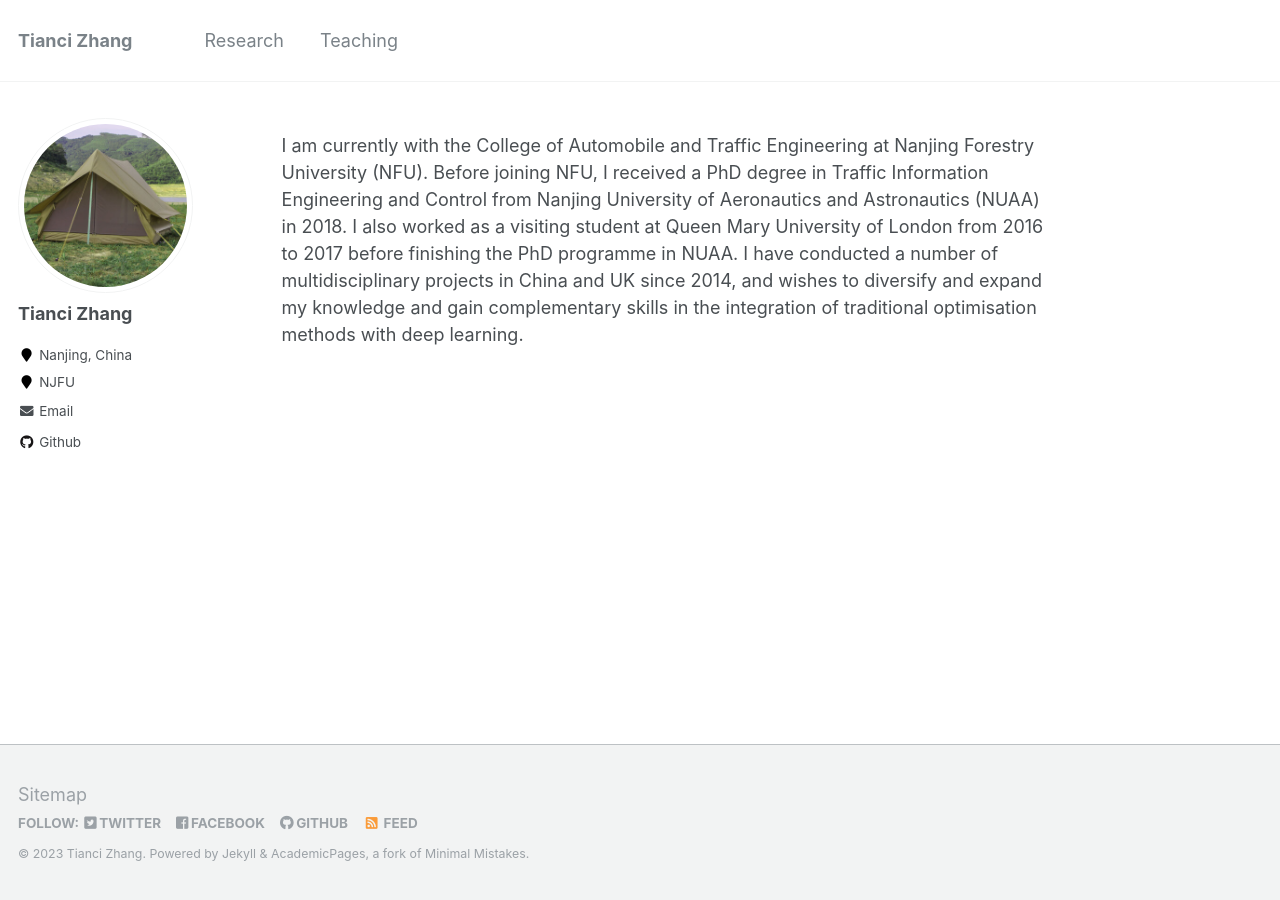
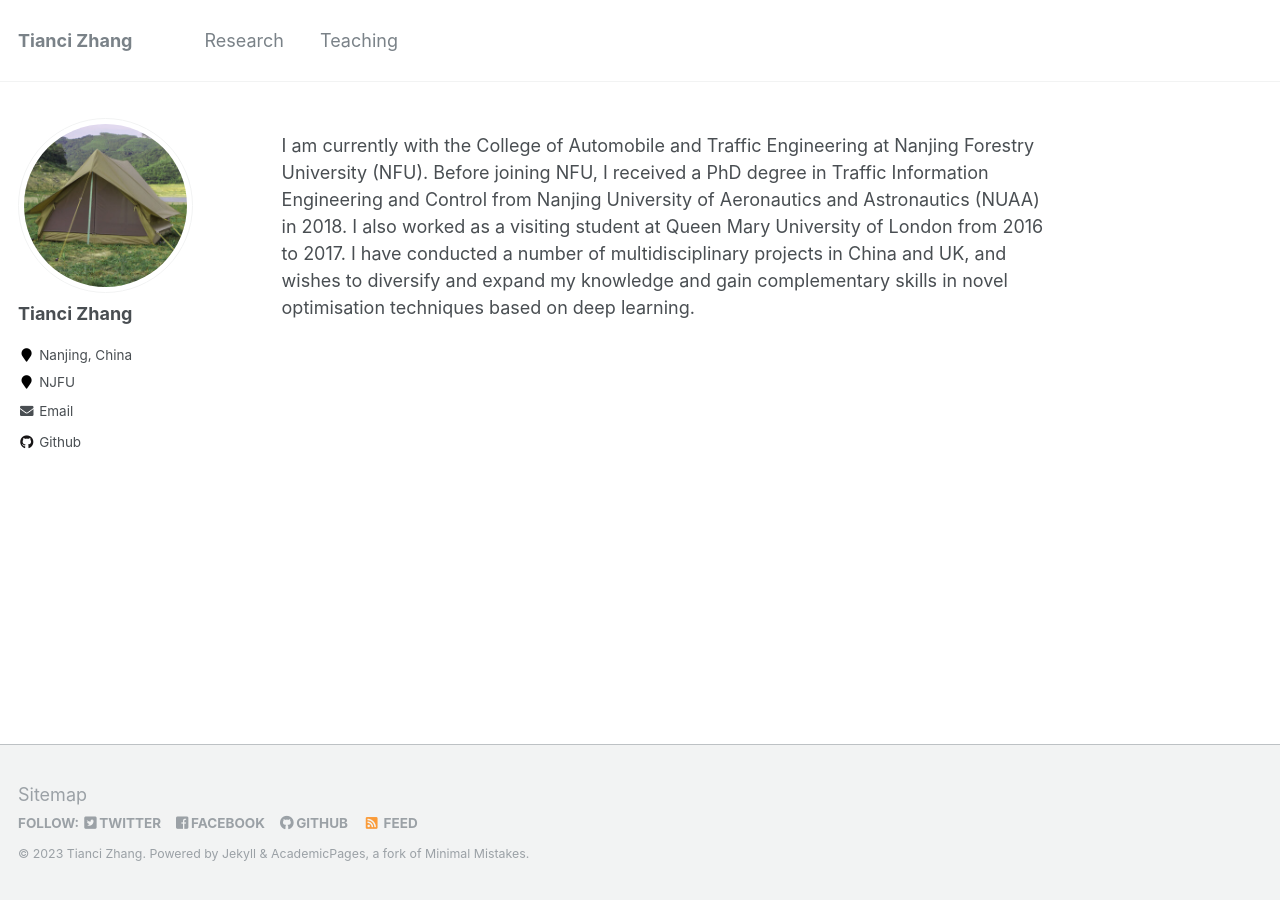
Before and after one commit to tiancivalen/tiancivalen.github.io, a Jekyll site: the page built from _pages/about.md, in a window 1280 px wide. Built offline with Jekyll 4.4.1, drawn with Linux system fonts in a browser that asks for light colours.

Commit message:
Create about.md

```diff
--- a/_pages/about.md
+++ b/_pages/about.md
@@ -9,4 +9,4 @@ redirect_from:
 ---
 
 
-I am currently with the College of Automobile and Traffic Engineering at Nanjing Forestry University (NFU). Before joining NFU, I received a PhD degree in Traffic Information Engineering and Control from Nanjing University of Aeronautics and Astronautics (NUAA) in 2018. I also worked as a visiting student at Queen Mary University of London from 2016 to 2017 before finishing the PhD programme in NUAA. I have conducted a number of multidisciplinary projects in China and UK since 2014, and wishes to diversify and expand my knowledge and gain complementary skills in the integration of traditional optimisation methods with deep learning.
+I am currently with the College of Automobile and Traffic Engineering at Nanjing Forestry University (NFU). Before joining NFU, I received a PhD degree in Traffic Information Engineering and Control from Nanjing University of Aeronautics and Astronautics (NUAA) in 2018. I also worked as a visiting student at Queen Mary University of London from 2016 to 2017. I have conducted a number of multidisciplinary projects in China and UK, and wishes to diversify and expand my knowledge and gain complementary skills in novel optimisation techniques based on deep learning.
```
